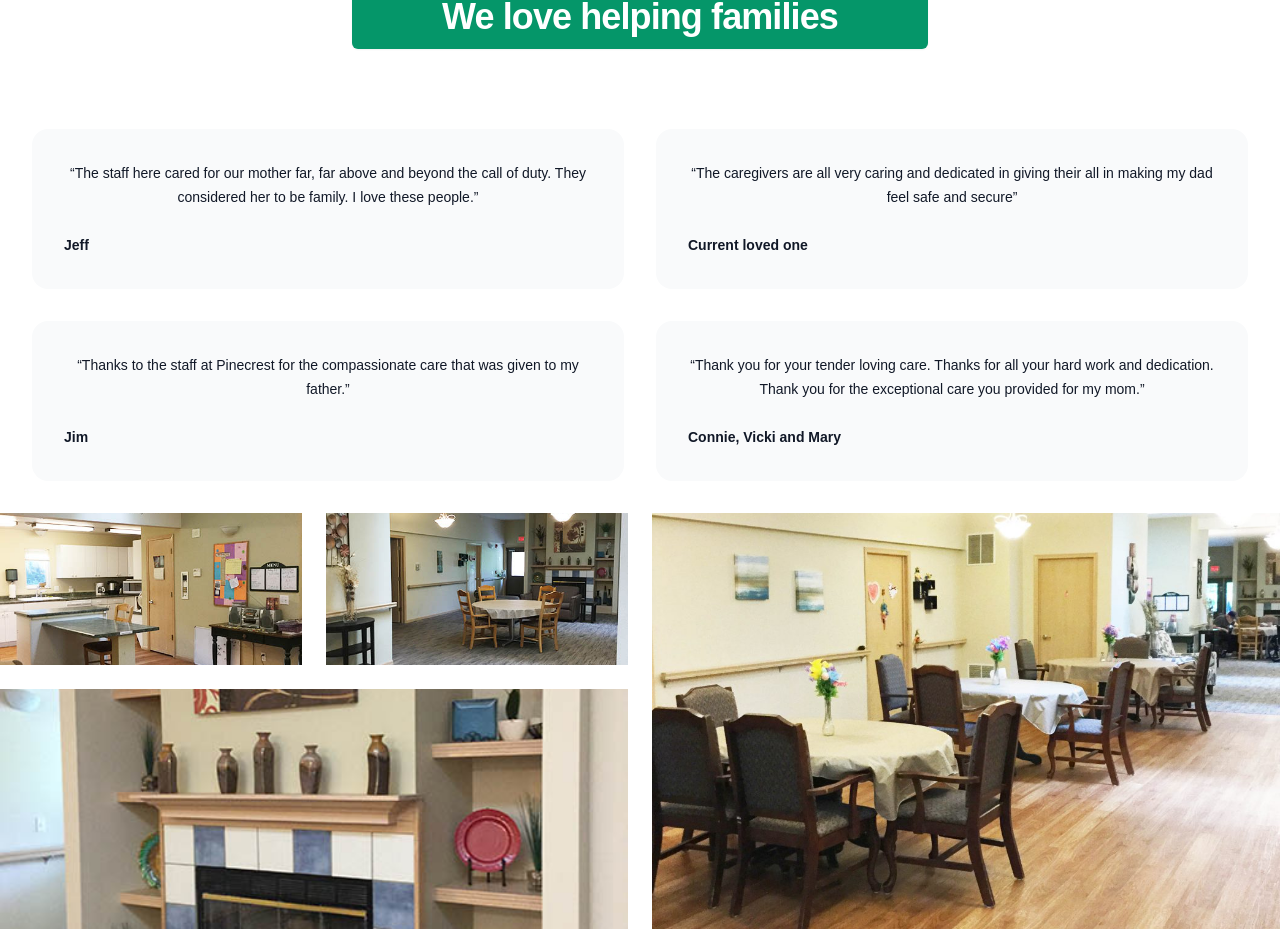
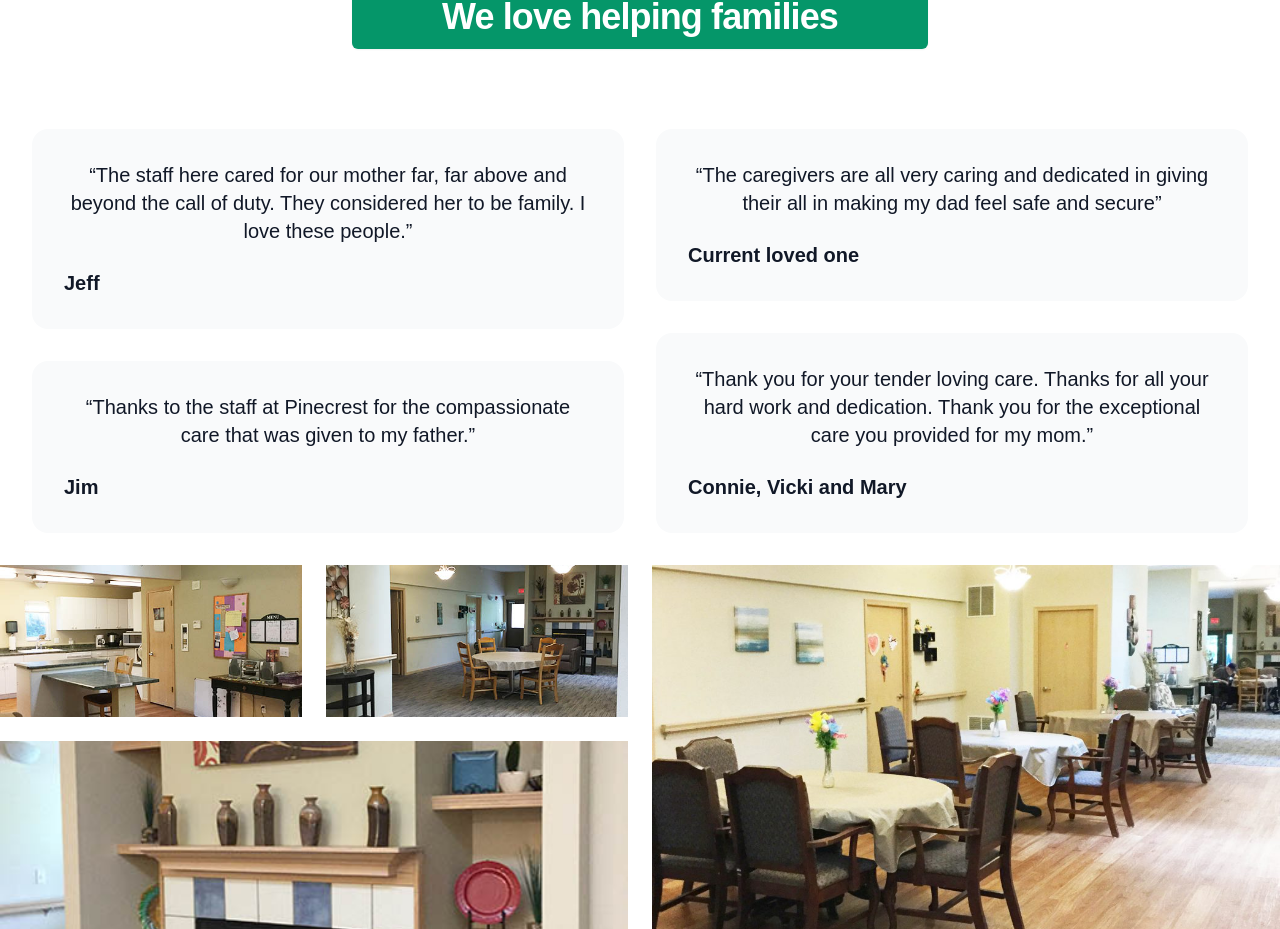
Before and after one commit to lee14k/pinecrest, a React (Vite) app: page / in a window 1280 px wide. Shown: the part 2580-3509 px from the top of the page. Built offline with nearby package versions, Linux system fonts and the light colour scheme.

Commit message:
testimonial sizing

```diff
--- a/src/components/Testimonials.jsx
+++ b/src/components/Testimonials.jsx
@@ -45,14 +45,14 @@ We love helping families          </p>
           <div className="-mt-8 sm:-mx-4 sm:columns-2 sm:text-[0] lg:columns-2">
             {testimonials.map((testimonial) => (
               <div key={testimonial.author.handle} className="pt-8 sm:inline-block sm:w-full sm:px-4">
-                <figure className="rounded-2xl bg-gray-50 p-8 text-sm leading-6">
-                  <blockquote className="text-gray-900">
-                    <p>{`“${testimonial.body}”`}</p>
+                <figure className="rounded-2xl bg-gray-50 p-8 leading-6">
+                  <blockquote className="text-gray-900 text-xl">
+                    <p className="text-xl">{`“${testimonial.body}”`}</p>
                   </blockquote>
                   <figcaption className="mt-6 flex items-center gap-x-4">
 
                     <div>
-                      <div className="font-semibold text-gray-900">{testimonial.author.name}</div>
+                      <div className="font-semibold text-gray-900 text-xl">{testimonial.author.name}</div>
 
                     </div>
                   </figcaption>
```
